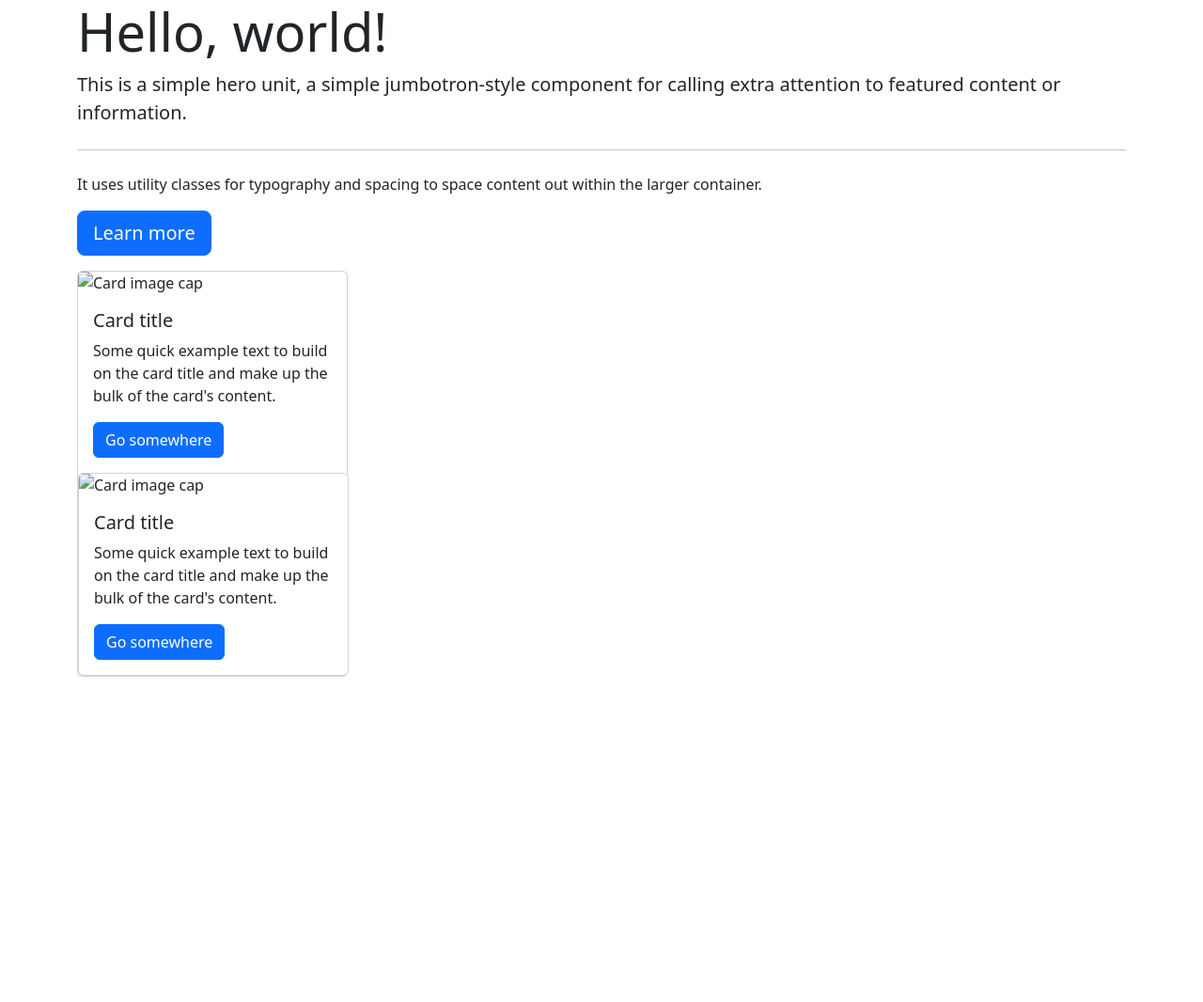
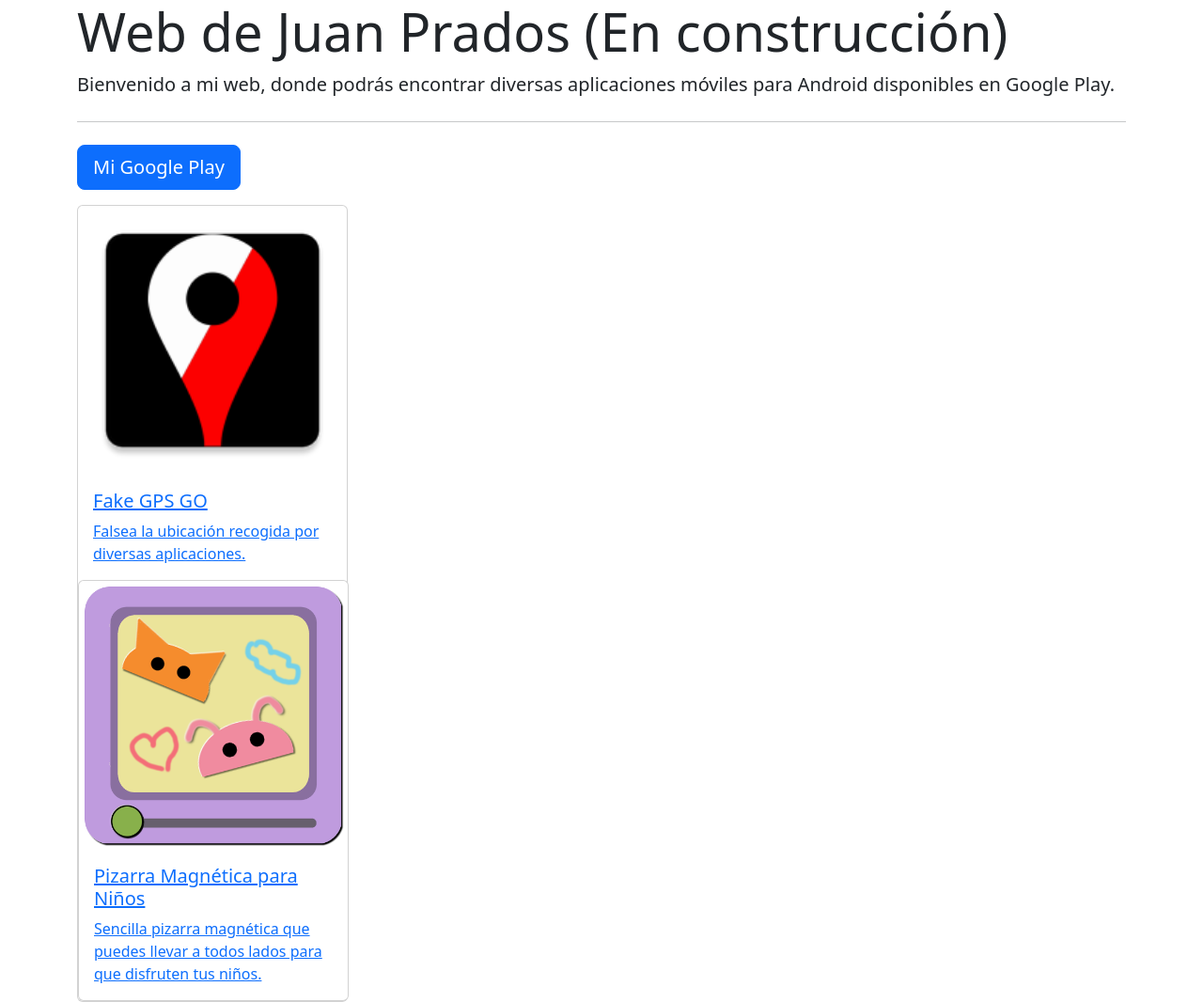
Before and after one commit to Juan-P-L/miweb, a plain HTML site: page index.html in a window 1280 px wide. Shown: the whole page at 94% size. Before the commit the page ends 800 px from the top, so only its background shows below. Drawn offline with nearby package versions, Linux system fonts and the light colour scheme.

Commit message:
Added cards and images, changes in index.html

```diff
--- a/index.html
+++ b/index.html
@@ -5,7 +5,7 @@
   <meta http-equiv="X-UA-Compatible" content="IE=edge">
   <meta name="viewport" content="width=device-width, initial-scale=1.0">
   <link href="https://cdn.jsdelivr.net/npm/bootstrap@5.3.0-alpha1/dist/css/bootstrap.min.css" rel="stylesheet" integrity="sha384-GLhlTQ8iRABdZLl6O3oVMWSktQOp6b7In1Zl3/Jr59b6EGGoI1aFkw7cmDA6j6gD" crossorigin="anonymous">
-  <title>JUANCODETRY</title>
+  <title>Juan Prados Site</title>
 </head>
 <body>
   <div class="container">
@@ -16,29 +16,28 @@
       <section>
         <article>
           <div class="jumbotron">
-            <h1 class="display-4">Hello, world!</h1>
-            <p class="lead">This is a simple hero unit, a simple jumbotron-style component for calling extra attention to featured content or information.</p>
+            <h1 class="display-4">Web de Juan Prados (En construcción)</h1>
+            <p class="lead">Bienvenido a mi web, donde podrás encontrar diversas aplicaciones móviles para Android disponibles en Google Play.</p>
             <hr class="my-4">
-            <p>It uses utility classes for typography and spacing to space content out within the larger container.</p>
             <p class="lead">
-              <a class="btn btn-primary btn-lg" href="#" role="button">Learn more</a>
+              <a class="btn btn-primary btn-lg" href="https://play.google.com/store/apps/developer?id=StormDeveloper3000" role="button">Mi Google Play</a>
             </p>
           </div>
 
           <div class="card" style="width: 18rem;">
-            <img class="card-img-top" src="..." alt="Card image cap">
+            <a href="https://play.google.com/store/apps/details?id=com.project.jp.fakegpsgo">
+            <img class="card-img-top" src="./img/fake_gps.png" alt="FAKE GPS GOO ANDROID APP">
             <div class="card-body">
-              <h5 class="card-title">Card title</h5>
-              <p class="card-text">Some quick example text to build on the card title and make up the bulk of the card's content.</p>
-              <a href="#" class="btn btn-primary">Go somewhere</a>
+              <h5 class="card-title">Fake GPS GO</h5>
+              <p class="card-text">Falsea la ubicación recogida por diversas aplicaciones.</p>
             </div>
 
             <div class="card" style="width: 18rem;">
-              <img class="card-img-top" src="..." alt="Card image cap">
+              <a href="https://play.google.com/store/apps/details?id=project.jp.canvaskids">
+              <img class="card-img-top" src="./img/canvas_kids.png" alt="CANVAS KIDS ANDROID APP">
               <div class="card-body">
-                <h5 class="card-title">Card title</h5>
-                <p class="card-text">Some quick example text to build on the card title and make up the bulk of the card's content.</p>
-                <a href="#" class="btn btn-primary">Go somewhere</a>
+                <h5 class="card-title">Pizarra Magnética para Niños</h5>
+                <p class="card-text">Sencilla pizarra magnética que puedes llevar a todos lados para que disfruten tus niños.</p>
               </div>
             </div>
           </div>
```
Also changed, not shown: img/canvas_kids.png (added), img/fake_gps.png (added).
